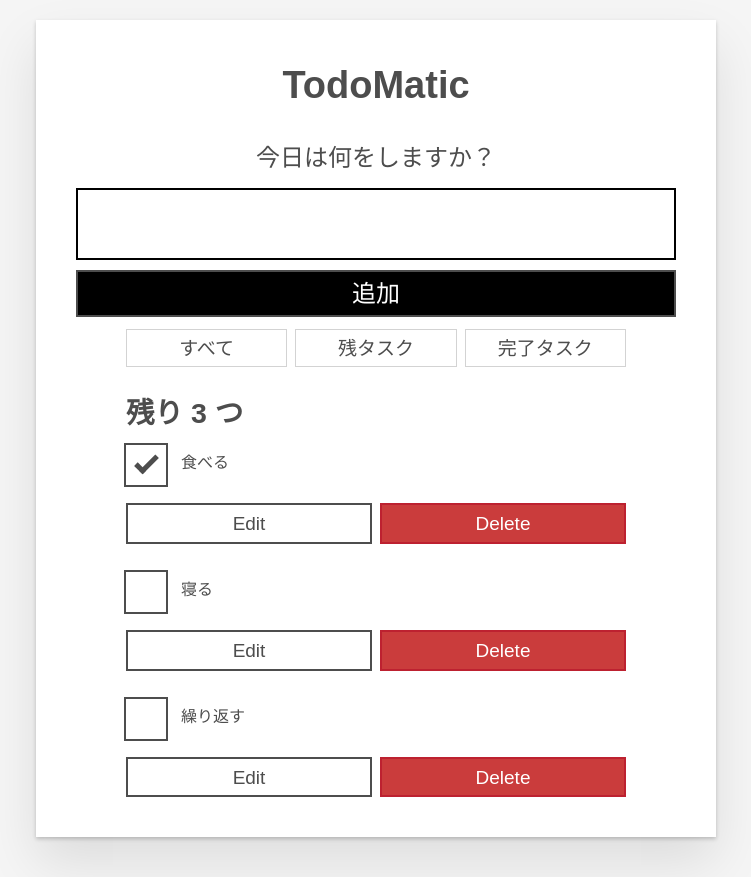
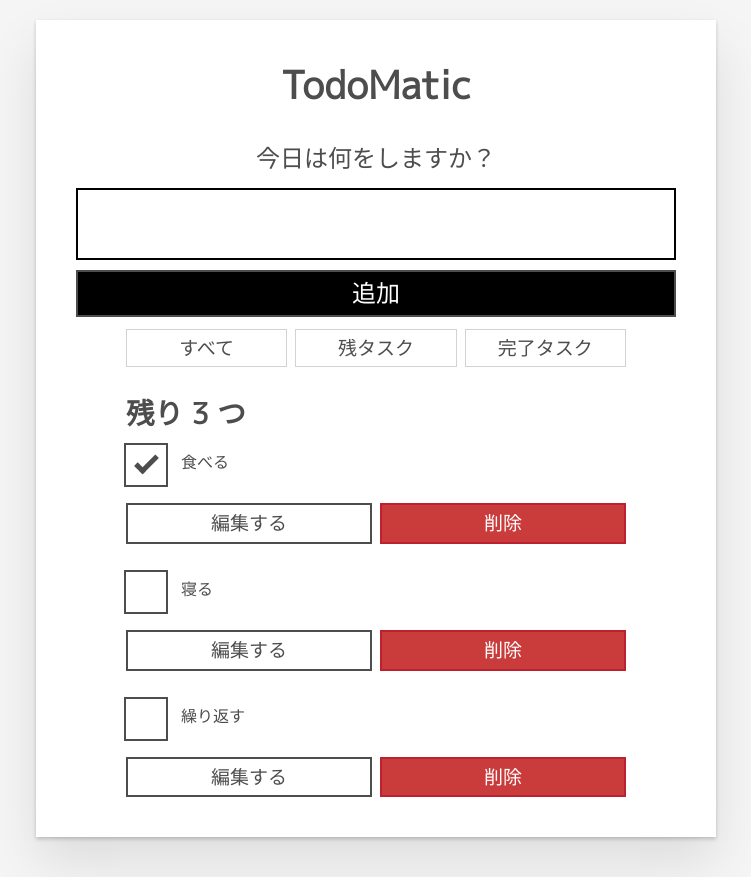
Before and after one commit to nihonium/__todoApp250416, a React (Vite) app in the folder moz-todo-react/: page / in a window 1280 px wide. Shown: the whole page, without its empty margins (264-1015 px from the left). Built offline with nearby package versions, Linux system fonts and the light colour scheme.

Commit message:
webフォント追加

```diff
--- a/moz-todo-react/index.html
+++ b/moz-todo-react/index.html
@@ -5,6 +5,9 @@
     <meta name="robots" content="noindex, nofollow">
     <link rel="icon" type="image/svg+xml" href="/vite.svg" />
     <meta name="viewport" content="width=device-width, initial-scale=1.0" />
+    <link rel="preconnect" href="https://fonts.googleapis.com">
+    <link rel="preconnect" href="https://fonts.gstatic.com" crossorigin>
+    <link href="https://fonts.googleapis.com/css2?family=M+PLUS+1p&display=swap" rel="stylesheet">
     <title>React練習 / todoアプリ作成</title>
   </head>
   <body>
--- a/moz-todo-react/src/components/Todo.jsx
+++ b/moz-todo-react/src/components/Todo.jsx
@@ -60,14 +60,14 @@ function Todo(props) {
       </div>
       <div className="btn-group">
         <button type="button" className="btn" onClick={() => setEditing(true)}>
-          Edit <span className="visually-hidden">{props.name}</span>
+          編集する <span className="visually-hidden">{props.name}</span>
         </button>
         <button
           type="button"
           className="btn btn__danger"
           onClick={() => props.deleteTask(props.id)}
         >
-          Delete <span className="visually-hidden">{props.name}</span>
+          削除 <span className="visually-hidden">{props.name}</span>
         </button>
       </div>
     </div>
--- a/moz-todo-react/src/index.css
+++ b/moz-todo-react/src/index.css
@@ -64,6 +64,9 @@ body {
   margin: 0 auto;
   max-width: 68rem;
   width: 100%;
+  font-family: "M PLUS 1p", sans-serif;
+  font-weight: 400;
+  font-style: normal;
 }
 @media screen and (min-width: 620px) {
   body {
```
